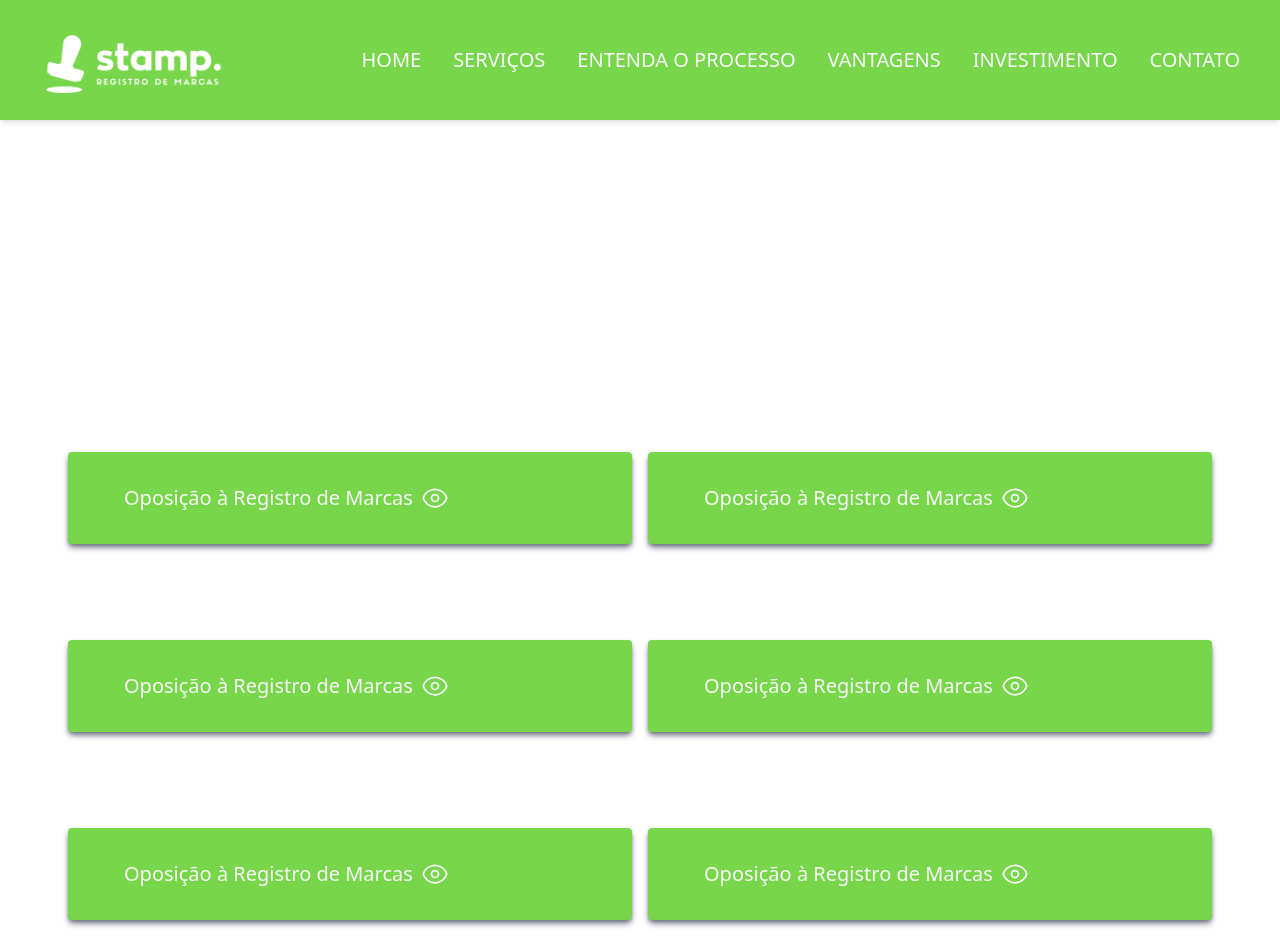
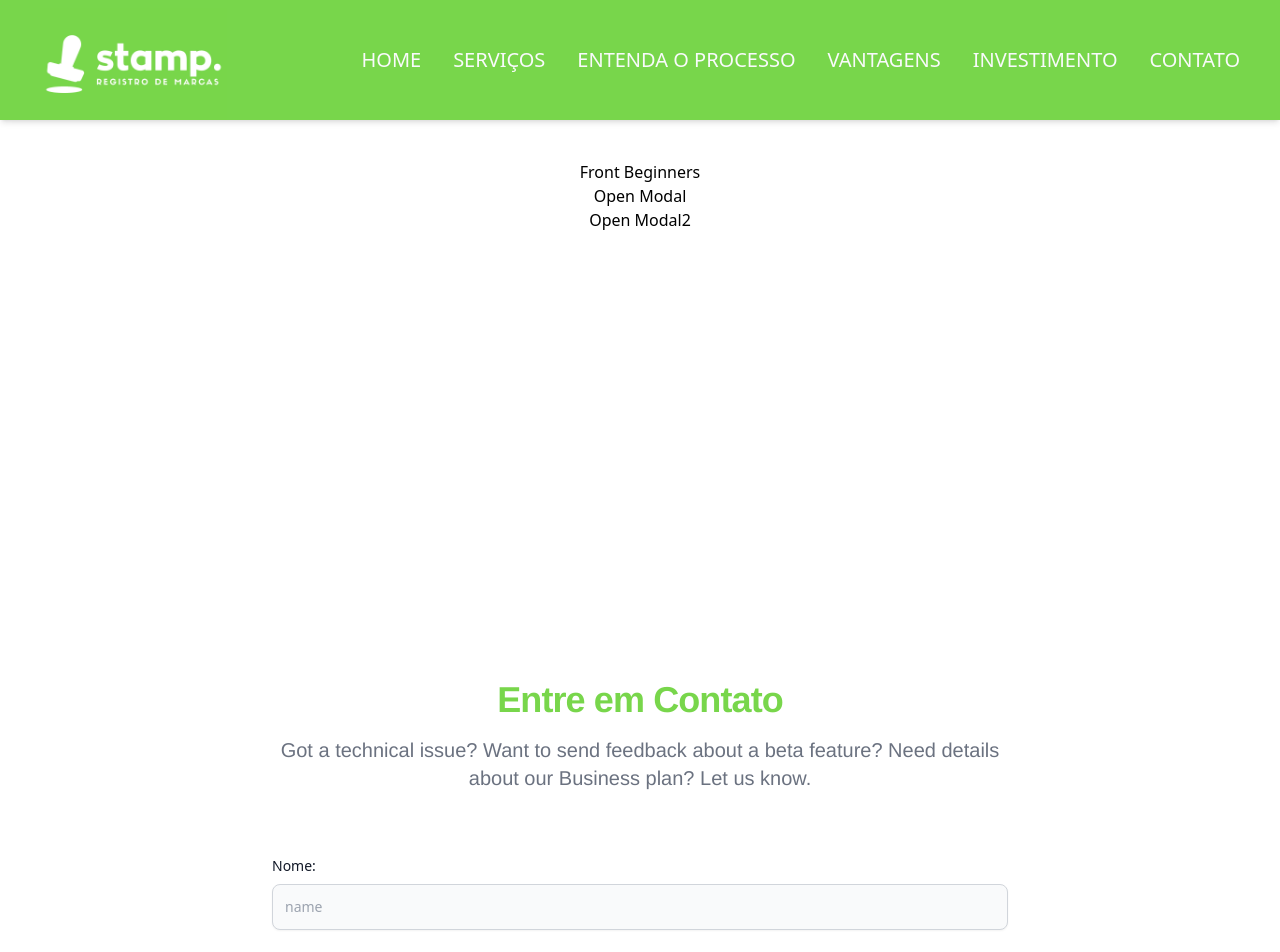
Before and after one commit to oscar-barreto/Stamp-front, a React (Vite) app in the folder stamp-front/: page /Services in a window 1280 px wide. Shown: the top 952 px of the page. Built offline with nearby package versions, Linux system fonts and the light colour scheme.

Commit message:
Modal working

```diff
--- a/stamp-front/src/components/Options/ExpCards.jsx
+++ /dev/null
@@ -1,44 +0,0 @@
-import {motion} from 'framer-motion';
-import { useState } from 'react';
-
-
-const ExpCards = () => {
-
-    const [isOpen, setIsOpen] = useState(false);
-
-
-
-
-  return (
-    <div className='m-0 p-0 box-border'>
-        <motion.div
-        transition={{layout:{duration:0.8, type:'spring'}}}
-        layout
-        onClick={()=> setIsOpen(!isOpen)}
-        className="card bg-[--green] py-8 px-14 rounded shadow-md shadow-gray-500">
-            <motion.div layout="position" className='flex'>
-            <motion.h2 className='text-[#f7f7f7] text-xl'>
-                Oposição à Registro de Marcas
-
-            </motion.h2>
-                <svg xmlns="http://www.w3.org/2000/svg" fill="none" viewBox="0 0 24 24" strokeWidth={1.5} stroke="currentColor" className="w-7 h-7 mx-2 text-[#f7f7f7]">
-                    <path strokeLinecap="round" strokeLinejoin="round" d="M2.036 12.322a1.012 1.012 0 010-.639C3.423 7.51 7.36 4.5 12 4.5c4.638 0 8.573 3.007 9.963 7.178.07.207.07.431 0 .639C20.577 16.49 16.64 19.5 12 19.5c-4.638 0-8.573-3.007-9.963-7.178z" />
-                    <path strokeLinecap="round" strokeLinejoin="round" d="M15 12a3 3 0 11-6 0 3 3 0 016 0z" />
-                </svg>
-            </motion.div>
-            {isOpen && (
-            <motion.div
-            initial={{opacity:0}}
-            animate={{opacity:1}}
-            transition={{duration:1}}
-            className='expand'>
-                <p className='p-4 leading-8 text-white' style={{fontFamily:"helvetica"}}>Quando outra empresa tenta registrar uma marca similar ou idêntica à sua, é crucial tomar medidas para proteger seus direitos comerciais. A oposição de marcas desempenha um papel fundamental nesse processo, permitindo que você conteste o registro da marca que possa causar confusão ou prejudicar sua identidade empresarial</p>
-                <p className=''>Lorem ipsum, dolor sit amet consectetur adipisicing elit. Illum, error!</p>
-            </motion.div>)
-            }
-        </motion.div>
-    </div>
-  )
-}
-
-export default ExpCards
--- /dev/null
+++ b/stamp-front/src/components/Options/EyeIcon.jsx
@@ -0,0 +1,13 @@
+
+const EyeIcon = () => {
+  return (
+    <div className="flex justify-center items-center">
+        <svg xmlns="http://www.w3.org/2000/svg" fill="white" viewBox="0 0 24 24" strokeWidth={1.5} stroke="currentColor" className=" w-8 h-8 mx-2 text-gray-400">
+            <path strokeLinecap="round" strokeLinejoin="round" d="M2.036 12.322a1.012 1.012 0 010-.639C3.423 7.51 7.36 4.5 12 4.5c4.638 0 8.573 3.007 9.963 7.178.07.207.07.431 0 .639C20.577 16.49 16.64 19.5 12 19.5c-4.638 0-8.573-3.007-9.963-7.178z" />
+            <path strokeLinecap="round" strokeLinejoin="round" d="M15 12a3 3 0 11-6 0 3 3 0 016 0z" />
+        </svg>
+</div>
+  )
+}
+
+export default EyeIcon
--- /dev/null
+++ b/stamp-front/src/components/Options/Modal.jsx
@@ -0,0 +1,21 @@
+
+const Modal = ({isOpen,setOpenModal, children}) => {
+
+
+if(isOpen) { return (
+
+    <div className="fixed bg-gray-300 z-2" style={{left:"0",top:"0", right:"0", bottom:'0'}}>
+        <div className="fixed top-1/2 left-1/2 p-40 rounded bg-[#f7f7f7] text-gray-600 text-xl font-light" style={{transform:"translate(-50%,-50%)"}}>
+                <div>
+                    {children}
+                </div>
+                <button className="text-[--green] text-sm" onClick={(setOpenModal)}>Fechar</button>
+        </div>
+    </div>
+
+  )
+}
+return null
+}
+
+export default Modal
--- a/stamp-front/src/components/Options/Options.jsx
+++ b/stamp-front/src/components/Options/Options.jsx
@@ -1,34 +1,39 @@
-import ExpCards from "./ExpCards"
+import EyeIcon from "./EyeIcon";
+import Modal from "./Modal";
+import { useState } from "react";
+
 
 
 const Options = () => {
+
+
+    const [openModal, setOpenModal] = useState(false)
+    const [openModal2, setOpenModal2] = useState(false)
+
+
+
   return (
     <>
-        <div className="w-100 h-96 bg-white"></div>
-        <div className="p-5 m-10 lg:grid lg:grid-cols-2">
-            <div className="m-2">
-                <ExpCards/>
-            </div>
-            <div className="m-2">
-            <ExpCards/>
-            </div>
+        <div className="w-100 h-40 bg-white"></div>
+        {/* DIV CONTAINING THE MODAL GRID */}
+        <div className="flex justify-center items-center flex-col">
+
+        Front Beginners
+        <button onClick={()=>setOpenModal(true)}>Open Modal</button>
+        <button onClick={()=>setOpenModal2(true)}>Open Modal2</button>
+        <div></div>
+
+        <Modal isOpen={openModal} setOpenModal={()=>setOpenModal(!openModal)}>
+            Esse aqui eh o modal 1 funcionando e eu vou dormir
+        </Modal>
+
+        <Modal isOpen={openModal2} setOpenModal={()=>setOpenModal2(!openModal2)}>
+            Esse aqui eh o modal 2 e finalmente funcionou
+        </Modal>
+
+
         </div>
-        <div className="p-5 m-10 grid grid-cols-2">
-            <div className="m-2">
-                <ExpCards/>
-            </div>
-            <div className="m-2">
-            <ExpCards/>
-            </div>
-        </div>
-        <div className="p-5 m-10 grid grid-cols-2">
-            <div className="m-2">
-                <ExpCards/>
-            </div>
-            <div className="m-2">
-            <ExpCards/>
-            </div>
-        </div>
+
         <div className="w-100 h-96 bg-white"></div>
 
     </>
--- a/stamp-front/src/pages/Services/Services.jsx
+++ b/stamp-front/src/pages/Services/Services.jsx
@@ -11,6 +11,7 @@ const Services = () => {
       <div id="Services">
         <Navbar/>
         <Options/>
+            {/* <Alternative/> */}
         <EmailForm/>
         <Footer/>
         </div>
```
